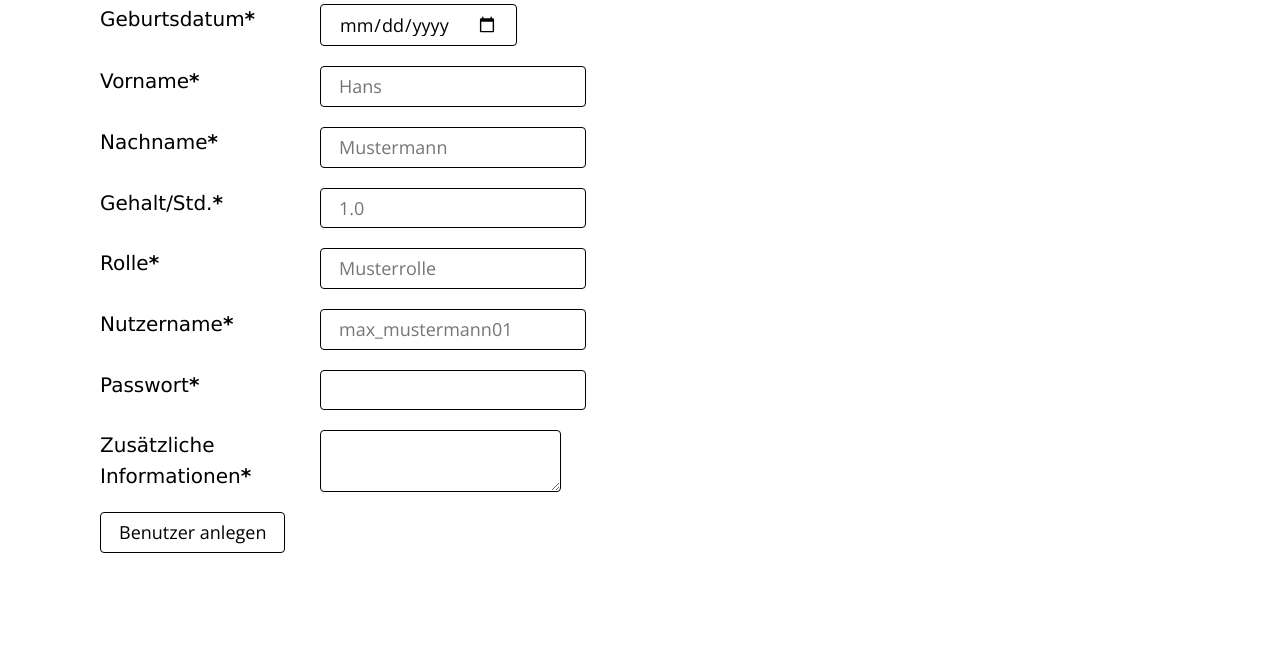
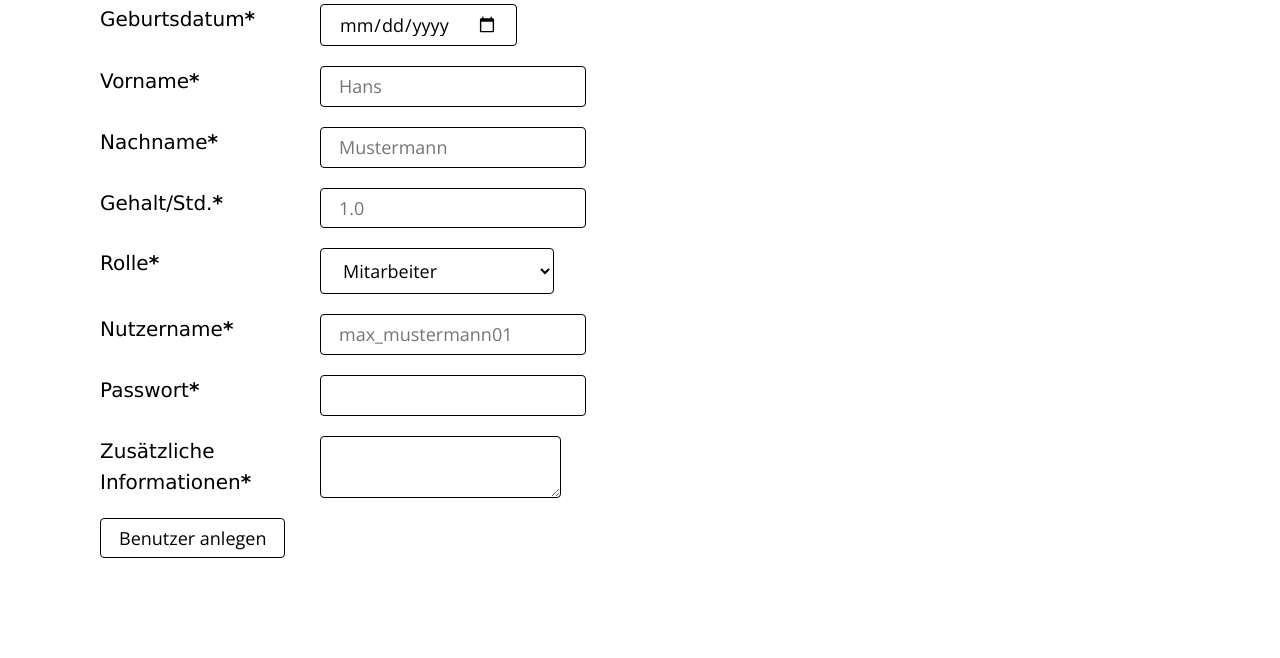
Before and after one commit to ChristopherGartner/BAE, a Python web app: template templates/createUserPage.html in a window 1280 px wide. Shown: the part 735-1393 px from the top of the page. Before the commit the page ends 1288 px from the top, so only its background shows below. Run offline with Jinja, Linux system fonts and the light colour scheme; the template is opened without the code that fills it, so the values that code supplies are empty; some libraries are stand-ins or nearby versions.

Commit message:
changed "role"-field in "createUser" to a selection field instead of a textfield

```diff
--- a/templates/createUserPage.html
+++ b/templates/createUserPage.html
@@ -284,13 +284,16 @@
                           >
                               Rolle<b>*</b>
                           </label>
-                          <input
-                              type="text"
-                              placeholder="Musterrolle"
-                              class="benutzer-anlegen-textinput10 input"
-                              id="input_role"
-                              name="input_role"
-                          />
+                          <select
+                          type="text"
+                          class="benutzer-anlegen-textinput05 input"
+                          id="input_role"
+                          name="input_role"
+                        >
+                            <option value="10">Mitarbeiter</option>
+                            <option value="100">CEO</option>
+                            <option value="1000">Systemadministrator</option>
+                        </select>
                       </div>
                       <div class="hc" style="margin-bottom: 20px">
                           <label
```
